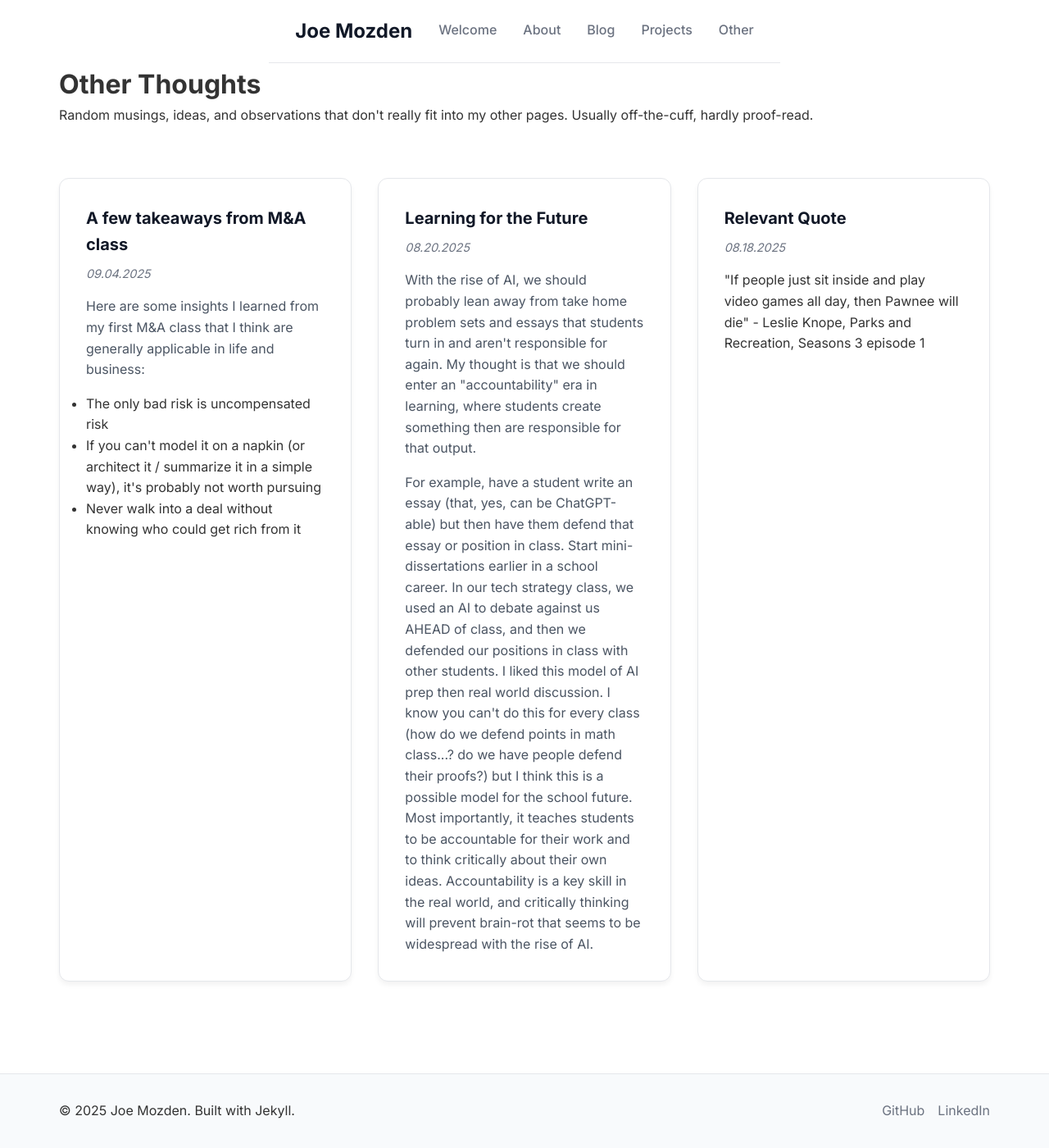
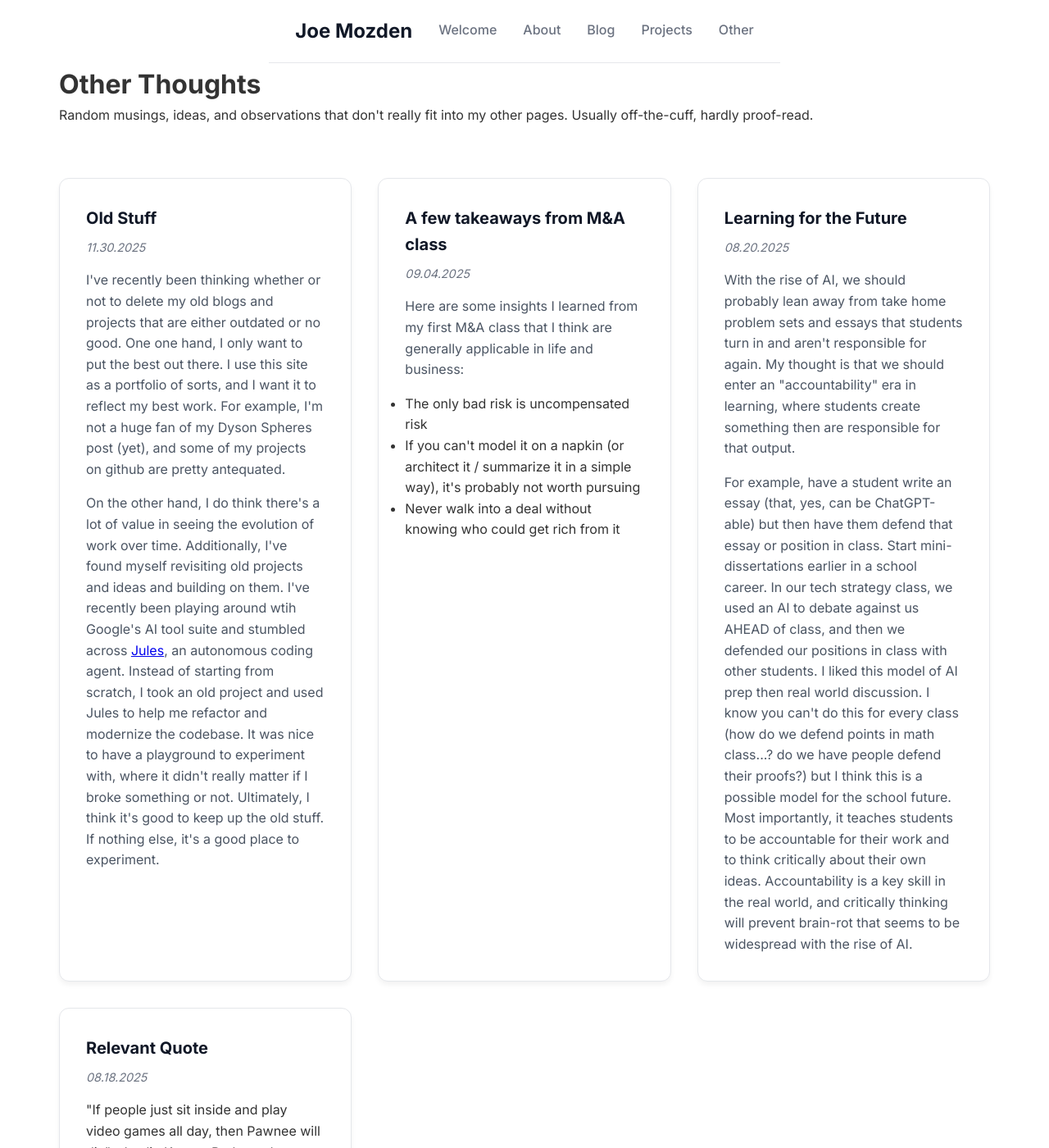
Before and after one commit to jmozden3/jmozden3.github.io, a Jekyll site: the page built from other.html, in a window 1280 px wide and 1400 px high. Shown: the whole window at 82% size. Built offline with Jekyll 4.4.1, drawn with Linux system fonts in a browser that asks for light colours.

Commit message:
new thought card

```diff
--- a/other.html
+++ b/other.html
@@ -17,7 +17,24 @@ title: Other
         <!-- You can organize this however you want - here are some examples -->
 
         <div class="thoughts-grid">
-            <!-- Most recent first -->
+
+            <div class="thought-card">
+                <h3>Old Stuff</h3>
+                <div class="thought-date">11.30.2025</div>
+                <p>I've recently been thinking whether or not to delete my old blogs and projects that are either outdated or no good.
+                    One one hand, I only want to put the best out there. I use this site as a portfolio of sorts, and I want it to reflect my best work.
+                    For example, I'm not a huge fan of my Dyson Spheres post (yet), and some of my projects on github are pretty antequated.
+                </p>
+                <p>
+                    On the other hand, I do think there's a lot of value in seeing the evolution of work over time.
+                    Additionally, I've found myself revisiting old projects and ideas and building on them.
+                    I've recently been playing around wtih Google's AI tool suite and stumbled across <a href="https://jules.google/" target="_blank" rel="noopener noreferrer">Jules</a>, an autonomous coding agent.
+                    Instead of starting from scratch, I took an old project and used Jules to help me refactor and modernize the codebase.
+                    It was nice to have a playground to experiment with, where it didn't really matter if I broke something or not.
+                    Ultimately, I think it's good to keep up the old stuff. If nothing else, it's a good place to experiment.
+                </p>
+            </div>
+
             <div class="thought-card">
                 <h3>A few takeaways from M&A class</h3>
                 <div class="thought-date">09.04.2025</div>
```
